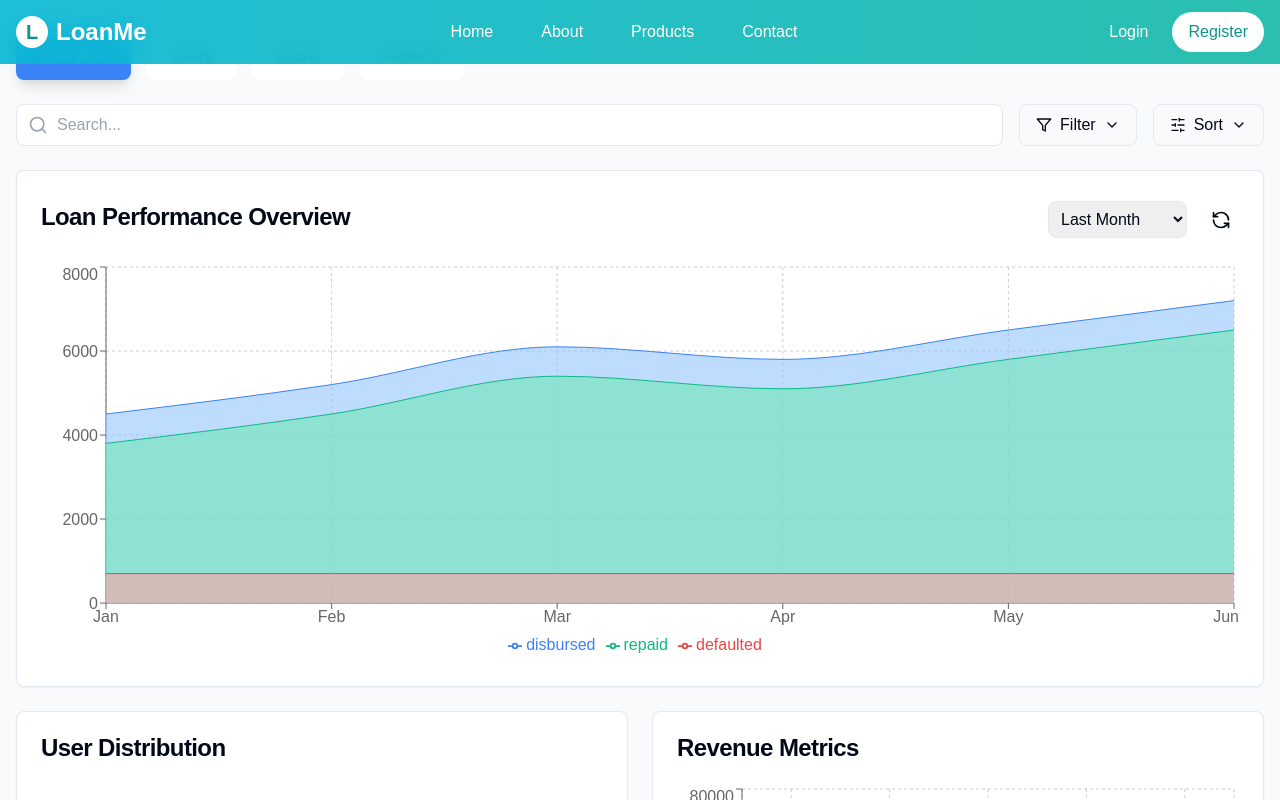
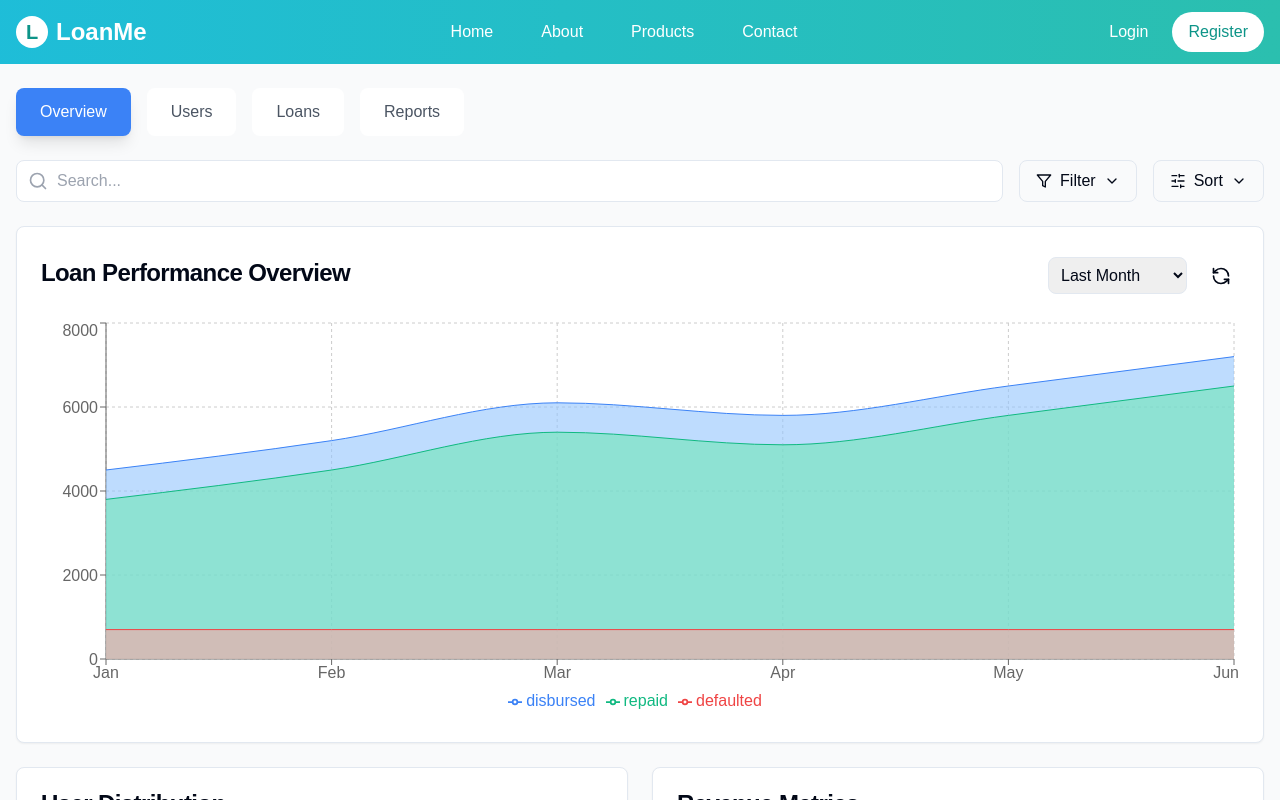
Before and after one commit to TheSoftNode/loan-me, a Next.js app: page /AdminDashboard in a window 1280 px wide. Shown: the top 800 px of the page. Built offline with nearby package versions, Linux system fonts and the light colour scheme.

Commit message:
Adjusted the  paddings and margins

```diff
--- a/app/(auth)/Login/page.tsx
+++ b/app/(auth)/Login/page.tsx
@@ -26,7 +26,7 @@ const LoginPage: React.FC = () =>
     };
 
     return (
-        <div className="min-h-screen bg-gradient-to-br from-cyan-500 via-teal-500 to-purple-600 flex items-center justify-center p-4">
+        <div className="min-h-screen bg-gradient-to-br mt-6 from-cyan-500 via-teal-500 to-purple-600 flex items-center justify-center p-4">
             <div className="w-full max-w-md">
                 <div className="bg-gradient-to-br from-white/20 to-purple-400/20 backdrop-blur-lg rounded-2xl p-8 shadow-xl border border-white/10">
                     <h2 className="text-3xl font-bold text-white mb-6 text-center">Welcome Back</h2>
--- a/app/(auth)/Register/page.tsx
+++ b/app/(auth)/Register/page.tsx
@@ -32,7 +32,7 @@ const RegisterPage: React.FC = () =>
     };
 
     return (
-        <div className="min-h-screen bg-gradient-to-br from-cyan-500 via-teal-500 to-purple-600 flex items-center justify-center p-4">
+        <div className="min-h-screen pt-14 bg-gradient-to-br from-cyan-500 via-teal-500 to-purple-600 flex items-center justify-center p-4">
             <div className="w-full max-w-md">
                 <div className="bg-gradient-to-br from-white/20 to-purple-400/20 backdrop-blur-lg rounded-2xl p-8 shadow-xl border border-white/10">
                     <h2 className="text-3xl font-bold text-white mb-6 text-center">Create Account</h2>
--- a/app/globals.css
+++ b/app/globals.css
@@ -4,8 +4,8 @@
 
 body {
   font-family: Arial, Helvetica, sans-serif;
-  padding-top: 4rem 0 2rem 0;
-  margin: 1rem 0 0 0;
+  padding-top: 5rem 1rem 2rem 1rem;
+  margin: 2.5rem 0 0 0;
 }
 
 @layer utilities {
@@ -42,6 +42,7 @@ body {
     --chart-5: 27 87% 67%;
     --radius: 0.5rem;
   }
+
   .dark {
     --background: 222.2 84% 4.9%;
     --foreground: 210 40% 98%;
@@ -74,6 +75,7 @@ body {
   * {
     @apply border-border;
   }
+
   body {
     @apply bg-background text-foreground;
   }
--- a/components/Dashboard/AdminDashboard/AdminDashboard.tsx
+++ b/components/Dashboard/AdminDashboard/AdminDashboard.tsx
@@ -406,7 +406,7 @@ const AdminDashboard = () =>
     );
 
     return (
-        <div className="min-h-screen bg-gray-50 p-4">
+        <div className="min-h-screen bg-gray-50 p-4 pt-12">
             {/* Top Navigation */}
             <div className="flex flex-wrap gap-4 mb-6">
                 {['overview', 'users', 'loans', 'reports'].map((tab) => (
--- a/components/Footer.tsx
+++ b/components/Footer.tsx
@@ -43,7 +43,7 @@ const Footer = () =>
                             <li><a href="#" className="text-gray-300 hover:text-white transition-colors">About Us</a></li>
                             <li><a href="#" className="text-gray-300 hover:text-white transition-colors">How It Works</a></li>
                             <li><a href="#" className="text-gray-300 hover:text-white transition-colors">Loan Products</a></li>
-                            <li><a href="/Support" className="text-gray-300 hover:text-white transition-colors">FAQ</a></li>
+                            <li><a href={"/support"} className="text-gray-300 hover:text-white transition-colors">FAQ</a></li>
                             <li><a href={"/Blog"} className="text-gray-300 hover:text-white transition-colors">Blog</a></li>
                         </ul>
                     </div>
--- a/components/Support/SupportCenter.tsx
+++ b/components/Support/SupportCenter.tsx
@@ -80,7 +80,7 @@ const SupportCenter = () =>
     };
 
     return (
-        <div className="container mx-auto px-4 py-8 max-w-7xl">
+        <div className="container mx-auto px-4 py-14 max-w-7xl">
             {/* Header Section */}
             <div className="text-center mb-12">
                 <h1 className="text-3xl md:text-4xl font-bold mb-4">
```
